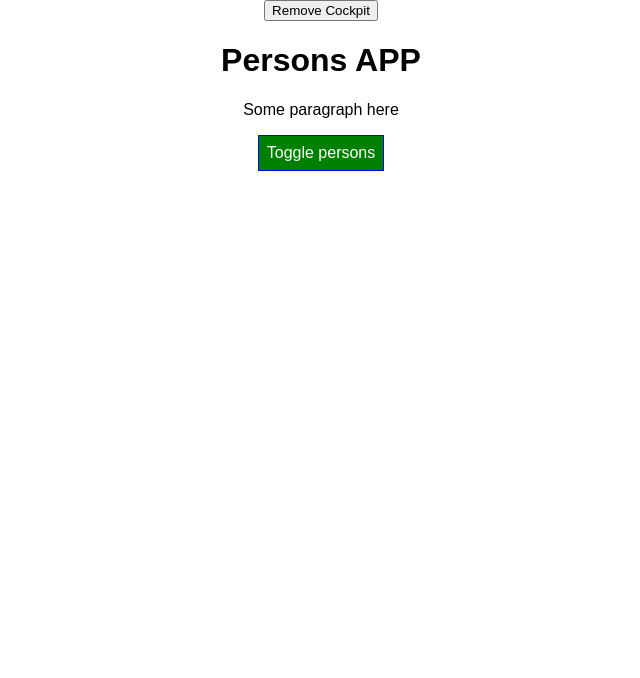
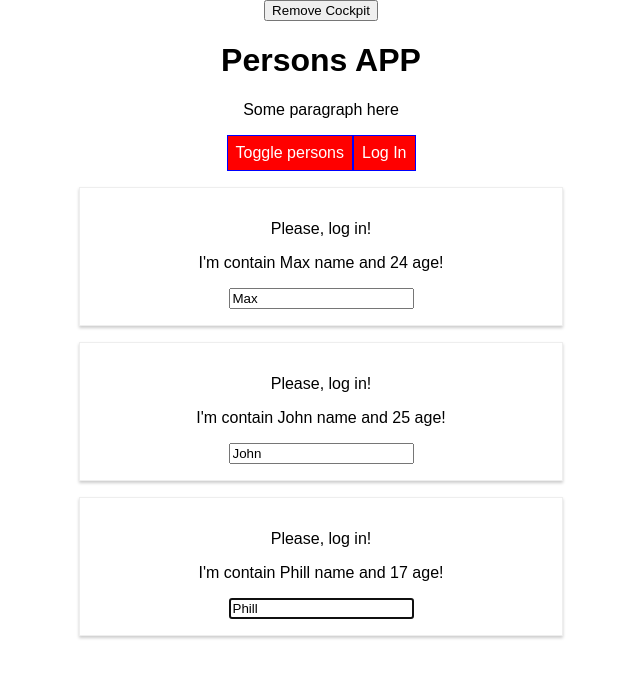
Before and after one commit to liquiz0v/react-the-complete-guide, a React app in the folder react-complete-guide/: page / in a window 1280 px wide. Shown: the top 678 px of the page, without its empty margins (319-959 px from the left). Built offline with nearby package versions, Linux system fonts and the light colour scheme.

Commit message:
Completed lecture 116

```diff
--- a/react-complete-guide/package.json
+++ b/react-complete-guide/package.json
@@ -31,6 +31,7 @@
     "postcss-flexbugs-fixes": "3.2.0",
     "postcss-loader": "2.0.8",
     "promise": "8.0.1",
+    "prop-types": "^15.7.2",
     "radium": "^0.26.0",
     "raf": "3.4.0",
     "react": "^16.13.1",
--- a/react-complete-guide/src/Components/Cockpit/Cockpit.js
+++ b/react-complete-guide/src/Components/Cockpit/Cockpit.js
@@ -1,15 +1,21 @@
-import React, { useEffect } from 'react'
+import React, { useEffect, useRef, useContext } from 'react'
+import AuthContext from '../../context/auth-context';
 
 import classes from "./Cockpit.css"
 
 const cockpit = (props) => {
+    const toggleBtnRef = useRef(null)
+    const authContext = useContext(AuthContext); // React hook for accessing Context.
+
+    console.log(authContext.authenticated)
 
     useEffect(() => {
         console.log('[Cockpit.js] useEffect')
         // Executed when component is updated, or created
-        setTimeout(() => {
-            alert('Saved some data to the cloud')
-        }, 1000);
+        // setTimeout(() => {
+        //     alert('Saved some data to the cloud')
+        // }, 1000);
+        toggleBtnRef.current.click()
         return () => {
             console.log('[Cockpit.js] cleanup in useEffect')
         }
@@ -41,8 +47,14 @@
             <h1>{props.title}</h1>
             <p className={assignedClasses.join(" ")}>Some paragraph here</p>
             <button
+                ref={toggleBtnRef}
                 className={btnClass.join(" ")}
                 onClick={props.clicked}>Toggle persons</button>
+
+            <button
+                className={btnClass.join(" ")}
+                onClick={authContext.login}>Log In</button>
+
         </div>
     );
 };
--- a/react-complete-guide/src/Components/Persons/Person/Person.js
+++ b/react-complete-guide/src/Components/Persons/Person/Person.js
@@ -1,7 +1,11 @@
 import React, {Component} from 'react';
 import classes from "./Person.css";
 import styled from "styled-components";
+import Aux from '../../../hoc/Aux'
+import withClass from "../../../hoc/WithClass";
 // import Radium from "radium";
+import PropTypes from 'prop-types';
+import AuthContext from '../../../context/auth-context';
 
 const StyledDiv = styled.div`
             width: 60%;
@@ -16,26 +20,54 @@
             }`; // new component served by third-party library (already component, so we don't need () =>)
 
 class Person extends Component{
+    constructor(props) {
+        super(props);
+        this.inputElementRef = React.createRef()
+    }
+
+    static contextType = AuthContext; // Method for accessing context in React Class-based components.
+    // It's managed by context API
+
     // const style = {
     //   '@media (min-width: 500px)': { // default css media query in jsx
     //     width: "450px",
     //   }
     // };
-
+    componentDidMount() {
+        // Both of methods are uses references to get focused on last element
+        // this.inputElement.focus()
+        this.inputElementRef.current.focus();
+        console.log(this.context.authenticated);
+    }
 
     render() {
         console.log('[Person.js] rendering')
         return (
             // <div className="Person" style={style}>
-            <div className={classes.Person}>
+            //<div className={classes.Person}>
+            // In react 16.2 was introduced React.Fragment, works like an Aux
+            <React.Fragment>
+                {this.context.authenticated ? <p>Authenticated</p> : <p>Please, log in!</p>}
                 <p onClick={this.props.click}>I'm contain {this.props.name} name and {this.props.age} age!</p>
                 <p>{this.props.children}</p>
-                <input type="text" onChange={this.props.changed} value={this.props.name}/>
-            </div>
+                <input type="text"
+                       // ref={(inputEL) => {this.inputElement = inputEL}}
+                       ref={this.inputElementRef}
+                       onChange={this.props.changed}
+                       value={this.props.name}/>
+            </React.Fragment>
+            //</div>
         )
     }
 
 
+}
+
+Person.propTypes = {
+    click: PropTypes.func,
+    name: PropTypes.string,
+    age: PropTypes.number,
+    changed: PropTypes.func
 };
 
-export default Person; //High Order Component (Radium)
+export default withClass(Person, classes.Person); //High Order Component (Radium)
--- a/react-complete-guide/src/Components/Persons/Persons.js
+++ b/react-complete-guide/src/Components/Persons/Persons.js
@@ -1,7 +1,8 @@
-import React, {Component} from 'react';
+import React, {PureComponent} from 'react';
 import Person from './Person/Person'
 
-class Persons extends Component{
+
+class Persons extends PureComponent{
 
     // static getDerivedStateFromProps(props, state) {
     //     console.log('[Persons.js] getDerivedStateFromProps');
@@ -12,15 +13,15 @@
     //     console.log('[Persons.js] componentWillReceiveProps', this.props);
     // } REMOVED
 
-    shouldComponentUpdate(nextProps, nextState, nextContext) {
-        console.log('[Persons.js] shouldComponentUpdate');
-        if(nextProps.persons !== this.props.persons) { // If the nextProps isn't changed, then component isn't updating.
-            return true;
-        }
-        else {
-            return false;
-        }
-    }
+    // shouldComponentUpdate(nextProps, nextState, nextContext) {
+    //     console.log('[Persons.js] shouldComponentUpdate');
+    //     if(nextProps.persons !== this.props.persons) { // If the nextProps isn't changed, then component isn't updating.
+    //         return true;
+    //     }
+    //     else {
+    //         return false;
+    //     }
+    // }
 
     getSnapshotBeforeUpdate(prevProps, prevState) {
         console.log('[Persons.js] getSnapshotBeforeUpdate');
@@ -49,7 +50,9 @@
                 name={person.name}
                 age={person.age}
                 key={person.id}
-                changed={(event) => this.props.changed(event, person.id)}/>
+                changed={(event) => this.props.changed(event, person.id)}
+            />
+
         });
     }
 
--- a/react-complete-guide/src/Containers/App.js
+++ b/react-complete-guide/src/Containers/App.js
@@ -5,6 +5,10 @@
 import Persons from '../Components/Persons/Persons'
 // import Radium, { StyleRoot } from "radium";
 import Cockpit from '../Components/Cockpit/Cockpit'
+import withClass from "../hoc/WithClass";
+import Aux from '../hoc/Aux';
+import AuthContext from '../context/auth-context';
+
 
 class App extends Component {
   constructor(props) {
@@ -20,7 +24,9 @@
     ],
     otherState: 'Some other state...',
     showPersons: false,
-    showCockpit: true
+    showCockpit: true,
+    changeCounter: 0,
+    authenticated: false
   };
 
   static getDerivedStateFromProps(props, state){
@@ -45,7 +51,12 @@
     const persons = [...this.state.persons];
     persons[personIndex] = person;
 
-    this.setState({persons: persons});
+    this.setState((prevState, props) => {
+      return {
+        persons: persons,
+        changeCounter: prevState.changeCounter + 1 // Good way to update states
+      };
+    });
   }
 
   deletePersonHandler = (personIndex) => {
@@ -77,6 +88,12 @@
     console.log('[App.js] componentDidUpdate')
   }
 
+  loginHandler = () => {
+    this.setState({
+      authenticated: true
+    });
+  }
+
   render() {
     console.log('[App.js] render')
 
@@ -90,16 +107,18 @@
               <Persons
                 persons={ this.state.persons }
                 clicked={ this.deletePersonHandler }
-                changed={ this.nameChangedHandler }/>
+                changed={ this.nameChangedHandler }
+                isAuthenticated={this.state.authenticated}
+              />
 
           // </StyleRoot>
       );
-
     }
 
     return (
-      <div className={classes.App}>
+      <Aux>
         <button onClick={() => {this.setState({showCockpit: false})}}>Remove Cockpit</button>
+        <AuthContext.Provider value={{authenticated: this.state.authenticated, login: this.loginHandler}}>
           {this.state.showCockpit ? <Cockpit
               title={this.props.appTitle}
               showPersons={this.state.showPersons}
@@ -107,10 +126,11 @@
               clicked={this.togglePersonsHandler}
           /> : null}
         {persons}
-      </div>
+        </AuthContext.Provider>
+      </Aux>
     );
     // return React.createElement('div', { className: 'App' }, React.createElement('h1', null, "Test react App"))
   }
 }
 
-export default App; //Higher Order Component (Radium)
+export default withClass(App, classes.App); //Higher Order Component (Radium)
--- /dev/null
+++ b/react-complete-guide/src/context/auth-context.js
@@ -0,0 +1,7 @@
+import React from "react";
+
+const authContext = React.createContext({
+    authenticated: false,
+    login: () => {}
+});
+export default authContext;
--- /dev/null
+++ b/react-complete-guide/src/hoc/Aux.js
@@ -0,0 +1,5 @@
+import React from "react";
+
+const aux = props => props.children;
+
+export default aux;
--- /dev/null
+++ b/react-complete-guide/src/hoc/WithClass.js
@@ -0,0 +1,18 @@
+import React from "react";
+
+const withClass = (WrappedComponent, className) => {
+    return props => (
+        <div className={className}>
+            <WrappedComponent {...props}></WrappedComponent>
+        </div>
+    );
+};
+
+//
+// const withClass = props => (
+//     <div className={props.classes}>
+//         {props.children}
+//     </div>
+// );
+
+export default withClass;
```
Lines whose indentation alone changed are shown as unchanged.
